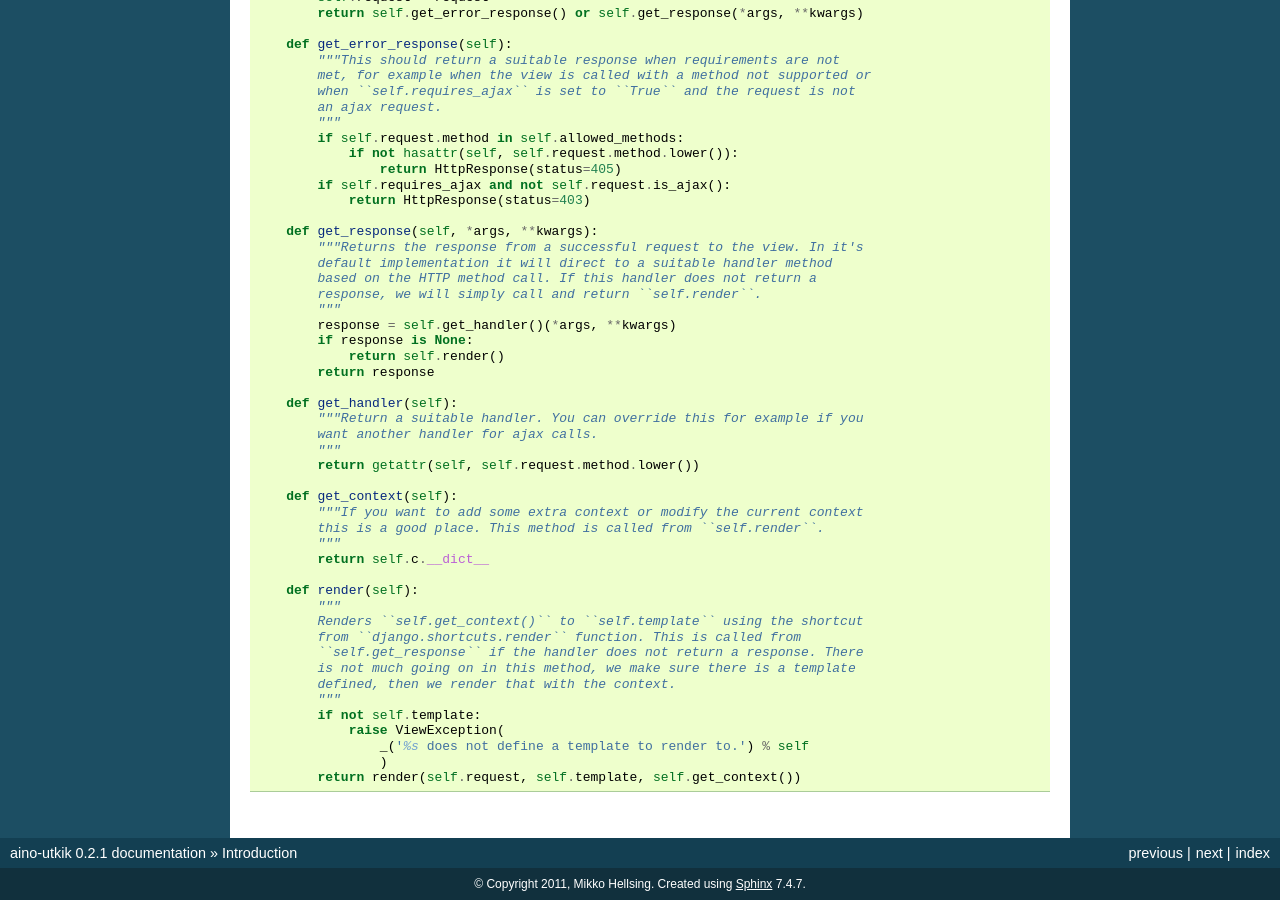
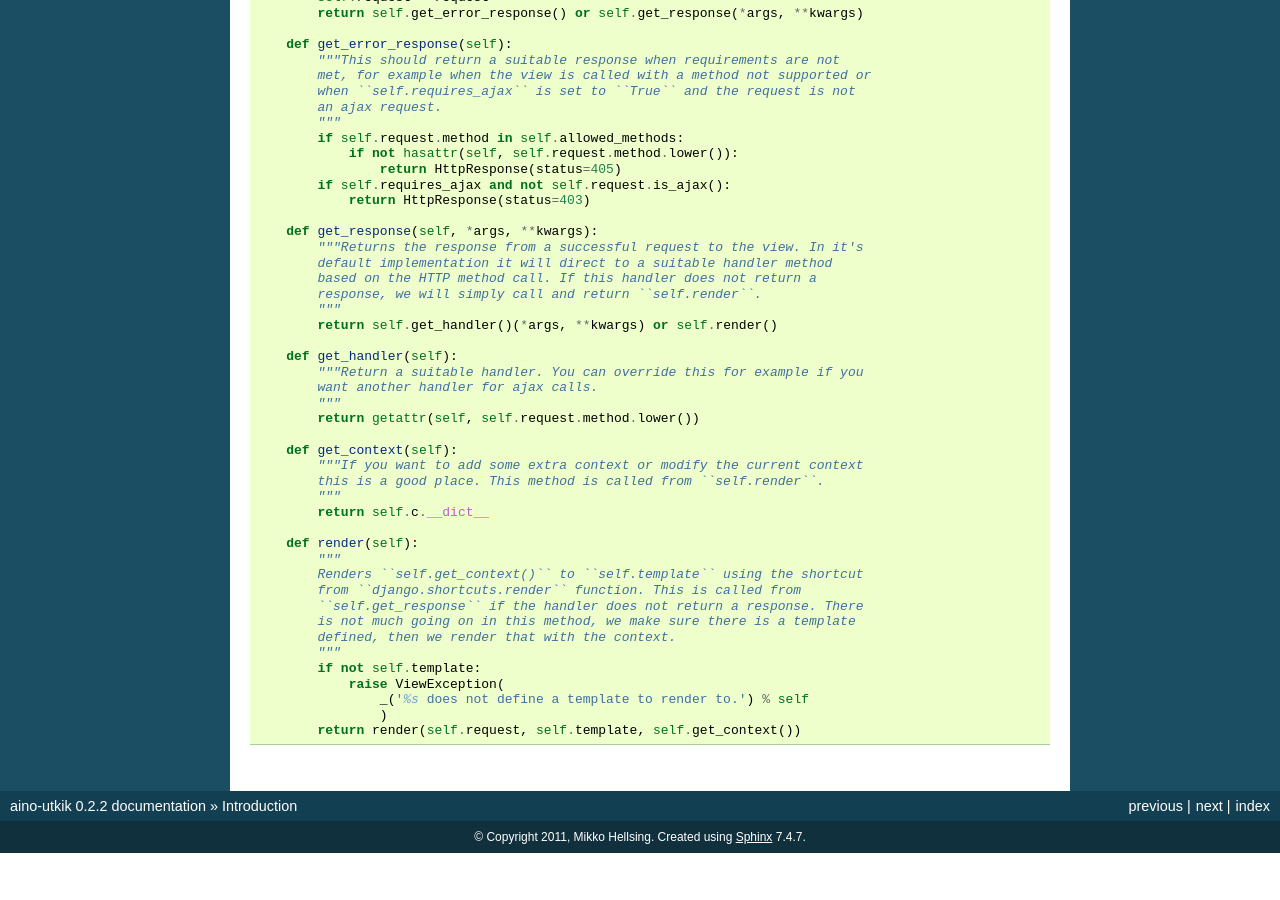
Before and after one commit to sorl/aino-utkik, a Sphinx documentation site: the page built from docs/introduction.rst, in a window 1280 px wide and 900 px high, scrolled down 4168 px. Built offline with Sphinx 7.4.7, drawn with Linux system fonts in a browser that asks for light colours; after the commit the page ends 5021 px from its top, so only the background shows below that; some of the changed text lies outside the part shown.

Commit message:
up up up

```diff
--- a/docs/conf.py
+++ b/docs/conf.py
@@ -48,9 +48,9 @@ copyright = u'2011, Mikko Hellsing'
 # built documents.
 #
 # The short X.Y version.
-version = '0.2.1'
+version = '0.2.2'
 # The full version, including alpha/beta/rc tags.
-release = '0.2.1'
+release = '0.2.2'
 
 # The language for content autogenerated by Sphinx. Refer to documentation
 # for a list of supported languages.
--- a/docs/introduction.rst
+++ b/docs/introduction.rst
@@ -273,10 +273,7 @@ TV::
             based on the HTTP method call. If this handler does not return a
             response, we will simply call and return ``self.render``.
             """
-            response = self.get_handler()(*args, **kwargs)
-            if response is None:
-                return self.render()
-            return response
+            return self.get_handler()(*args, **kwargs) or self.render()
 
         def get_handler(self):
             """Return a suitable handler. You can override this for example if you
--- a/setup.py
+++ b/setup.py
@@ -3,7 +3,7 @@ from setuptools import setup, find_packages
 
 setup(
     name='aino-utkik',
-    version='0.2.1',
+    version='0.2.2',
     description='Small, clean code with a lazy view dispatcher and class based views for Django.',
     long_description=open('README.rst').read(),
     author='Mikko Hellsing',
```
Also changed, not shown: 1 other file.
